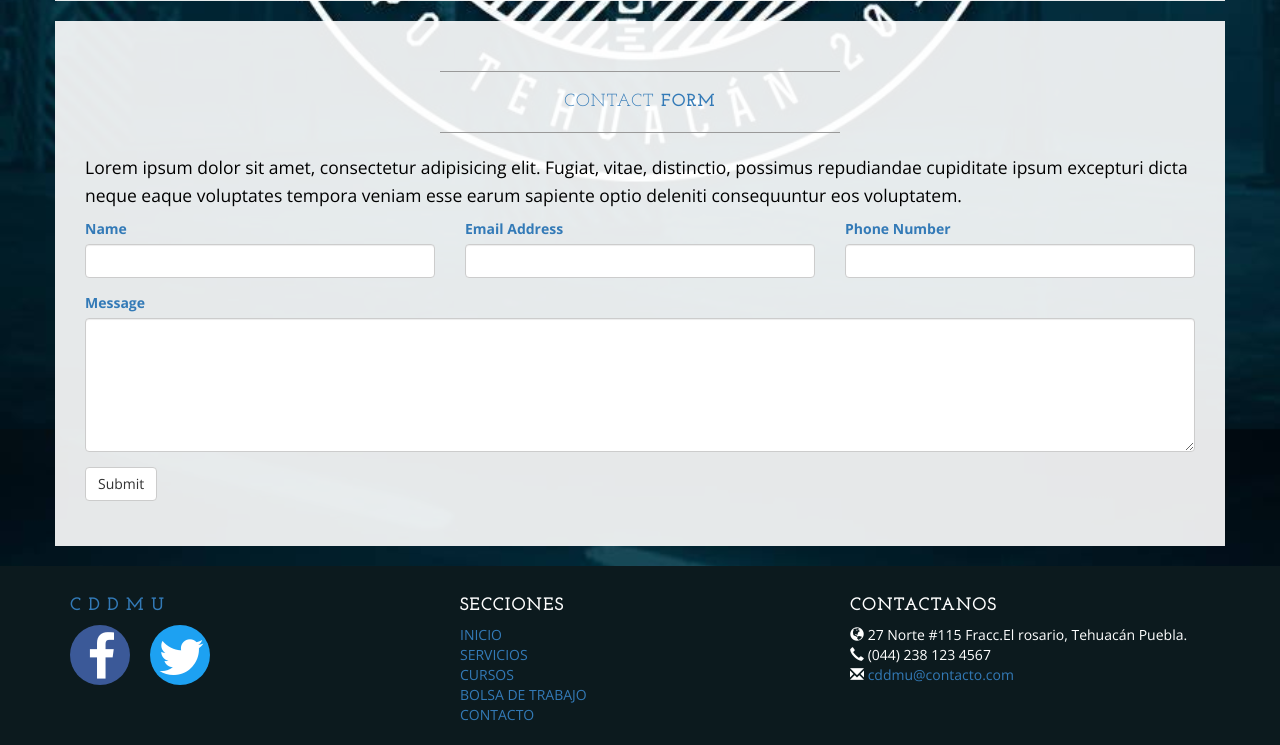
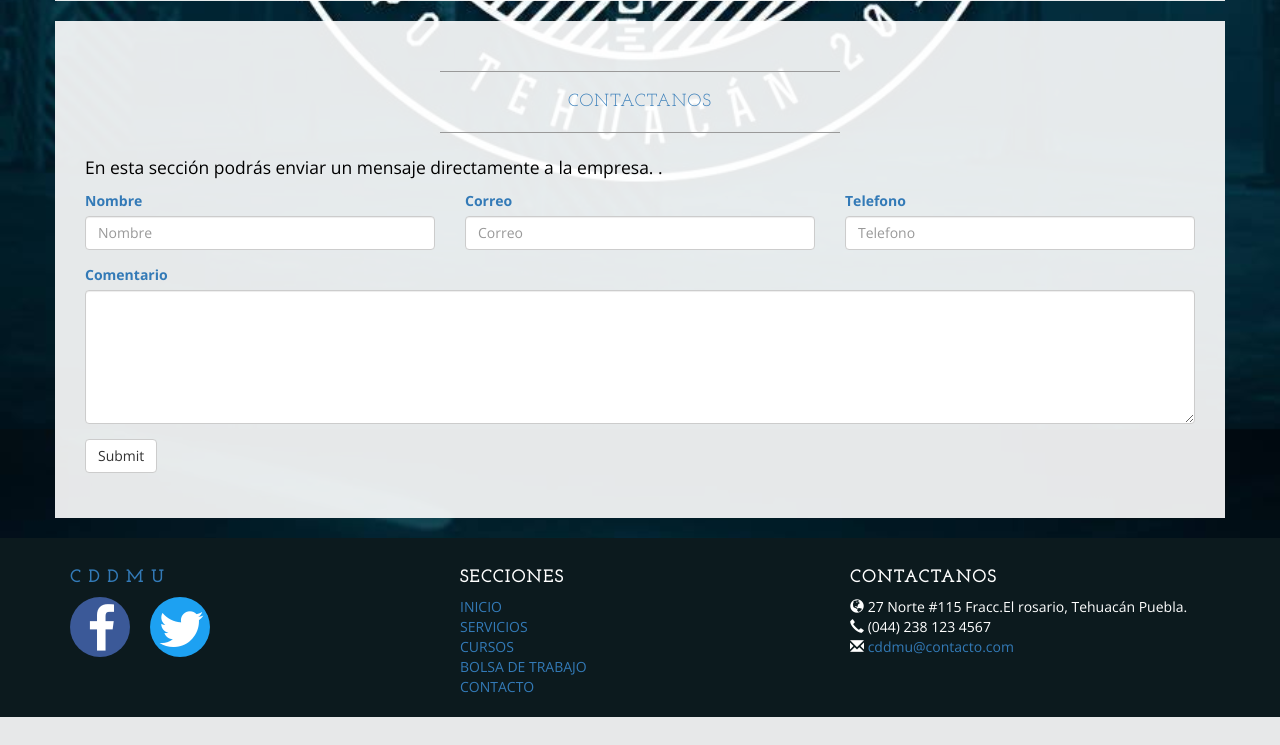
Before and after one commit to AndresVS18/sitioWebCDMU, a PHP site: page /contact.php in a window 1280 px wide. Shown: the part 851-1596 px from the top of the page. After the commit the page ends 1568 px from the top, so only its background shows below. Run offline with PHP 8.4, Linux system fonts and the light colour scheme; some libraries are stand-ins or nearby versions.

Commit message:
acualizacion contacto

```diff
--- a/contact.php
+++ b/contact.php
@@ -78,28 +78,28 @@ session_start();
             <div class="box">
                 <div class="col-lg-12">
                     <hr>
-                    <h2 class="intro-text text-center">Contact
-                        <strong>form</strong>
+                    <h2 class="intro-text text-center">Contactanos
+
                     </h2>
                     <hr>
-                    <p>Lorem ipsum dolor sit amet, consectetur adipisicing elit. Fugiat, vitae, distinctio, possimus repudiandae cupiditate ipsum excepturi dicta neque eaque voluptates tempora veniam esse earum sapiente optio deleniti consequuntur eos voluptatem.</p>
+                    <p>En esta sección podrás enviar un mensaje directamente a la empresa.  .</p>
                     <form role="form">
                         <div class="row">
                             <div class="form-group col-lg-4">
-                                <label>Name</label>
-                                <input type="text" class="form-control">
+                                <label>Nombre</label>
+                                <input type="text" class="form-control" placeholder="Nombre">
                             </div>
                             <div class="form-group col-lg-4">
-                                <label>Email Address</label>
-                                <input type="email" class="form-control">
+                                <label>Correo</label>
+                                <input type="email" class="form-control" placeholder="Correo">
                             </div>
                             <div class="form-group col-lg-4">
-                                <label>Phone Number</label>
-                                <input type="tel" class="form-control">
+                                <label>Telefono</label>
+                                <input type="tel" class="form-control" placeholder="Telefono">
                             </div>
                             <div class="clearfix"></div>
                             <div class="form-group col-lg-12">
-                                <label>Message</label>
+                                <label>Comentario</label>
                                 <textarea class="form-control" rows="6"></textarea>
                             </div>
                             <div class="form-group col-lg-12">
```
